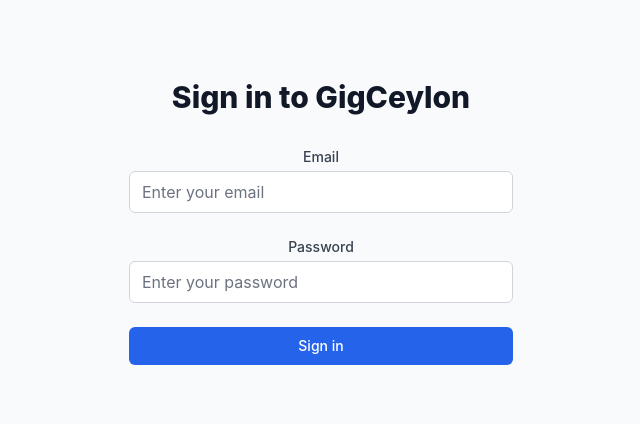
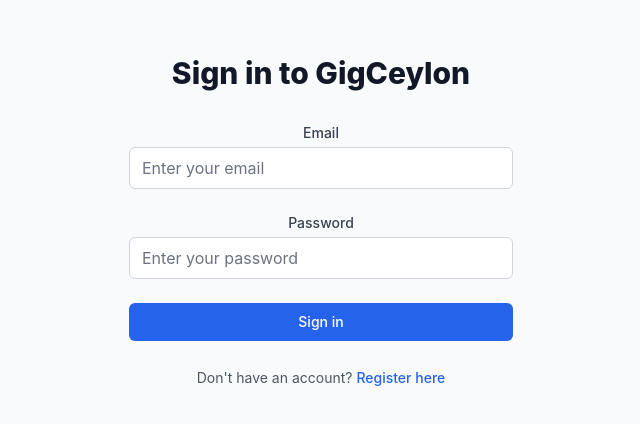
Before and after one commit to muthumaliperera/GigCeylon-Platfrom-Research-Project, a React (Create React App) app in the folder frontend/: page /login in a window 1280 px wide. Shown: the part 190-614 px from the top of the page, without its empty margins (319-959 px from the left). Built offline with nearby package versions, Linux system fonts and the light colour scheme.

Commit message:
Fixed Proper React Router navigation

```diff
--- a/frontend/src/App.tsx
+++ b/frontend/src/App.tsx
@@ -1,5 +1,6 @@
 import React from "react";
 import {
+  Link,
   Navigate,
   Route,
   BrowserRouter as Router,
@@ -29,19 +30,19 @@
           Sri Lanka's premier platform for part-time jobs
         </p>
         <div className="space-x-4">
-          <a
-            href="/login"
+          <Link
+            to="/login"
             className="bg-white text-blue-600 px-6 py-3 rounded-lg font-semibold hover:bg-gray-100 transition-colors"
           >
             Sign In
-          </a>
+          </Link>
 
-          <a
-            href="/register"
+          <Link
+            to="/register"
             className="border-2 border-white text-white px-6 py-3 rounded-lg font-semibold hover:bg-white hover:text-blue-600 transition-colors"
           >
             Get Started
-          </a>
+          </Link>
         </div>
       </div>
     </div>
@@ -57,12 +58,12 @@
         You don't have permission to access this page.
       </p>
 
-      <a
-        href="/dashboard"
+      <Link
+        to="/dashboard"
         className="text-blue-600 hover:text-blue-800 font-medium"
       >
         Go to Dashboard
-      </a>
+      </Link>
     </div>
   </div>
 );
--- a/frontend/src/components/auth/LoginForm.tsx
+++ b/frontend/src/components/auth/LoginForm.tsx
@@ -1,4 +1,6 @@
 import React, { useState } from "react";
+//handle navigationusing react dom
+import { Link, useNavigate } from "react-router-dom";
 import { useAuth } from "../../context/AuthContext";
 
 const LoginForm: React.FC = () => {
@@ -7,6 +9,7 @@
   const [error, setError] = useState("");
   const [isLoading, setIsLoading] = useState(false);
   const { login } = useAuth();
+  const navigate = useNavigate();
 
   const handleSubmit = async (e: React.FormEvent) => {
     e.preventDefault();
@@ -15,7 +18,8 @@
 
     try {
       await login(email, password);
-      // Redirect will be handled by the auth context
+      // Redirect to dashboard after successful login
+      navigate("/dashboard");
     } catch (err: any) {
       setError(err.response?.data?.message || "Login failed");
     } finally {
@@ -83,6 +87,18 @@
               {isLoading ? "Signing in..." : "Sign in"}
             </button>
           </div>
+
+          <div className="text-center">
+            <span className="text-sm text-gray-600">
+              Don't have an account?{" "}
+              <Link
+                to="/register"
+                className="font-medium text-blue-600 hover:text-blue-500"
+              >
+                Register here
+              </Link>
+            </span>
+          </div>
         </form>
       </div>
     </div>
--- a/frontend/src/components/auth/RegisterForm.tsx
+++ b/frontend/src/components/auth/RegisterForm.tsx
@@ -1,4 +1,5 @@
 import React, { useState } from "react";
+import { useNavigate } from "react-router-dom";
 import { useAuth } from "../../context/AuthContext";
 
 const RegisterForm: React.FC = () => {
@@ -13,6 +14,7 @@
   const [error, setError] = useState("");
   const [isLoading, setIsLoading] = useState(false);
   const { register } = useAuth();
+  const navigate = useNavigate();
 
   const handleChange = (
     e: React.ChangeEvent<HTMLInputElement | HTMLSelectElement>
```
